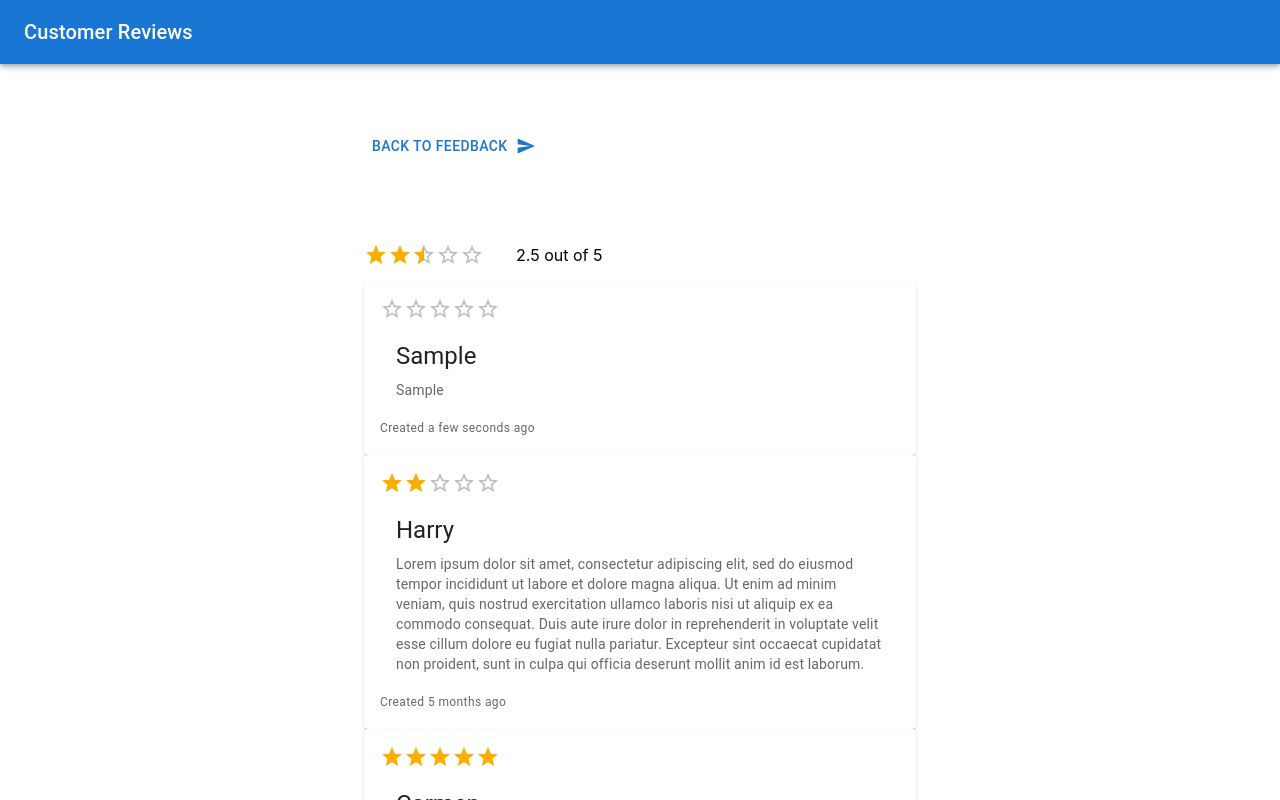
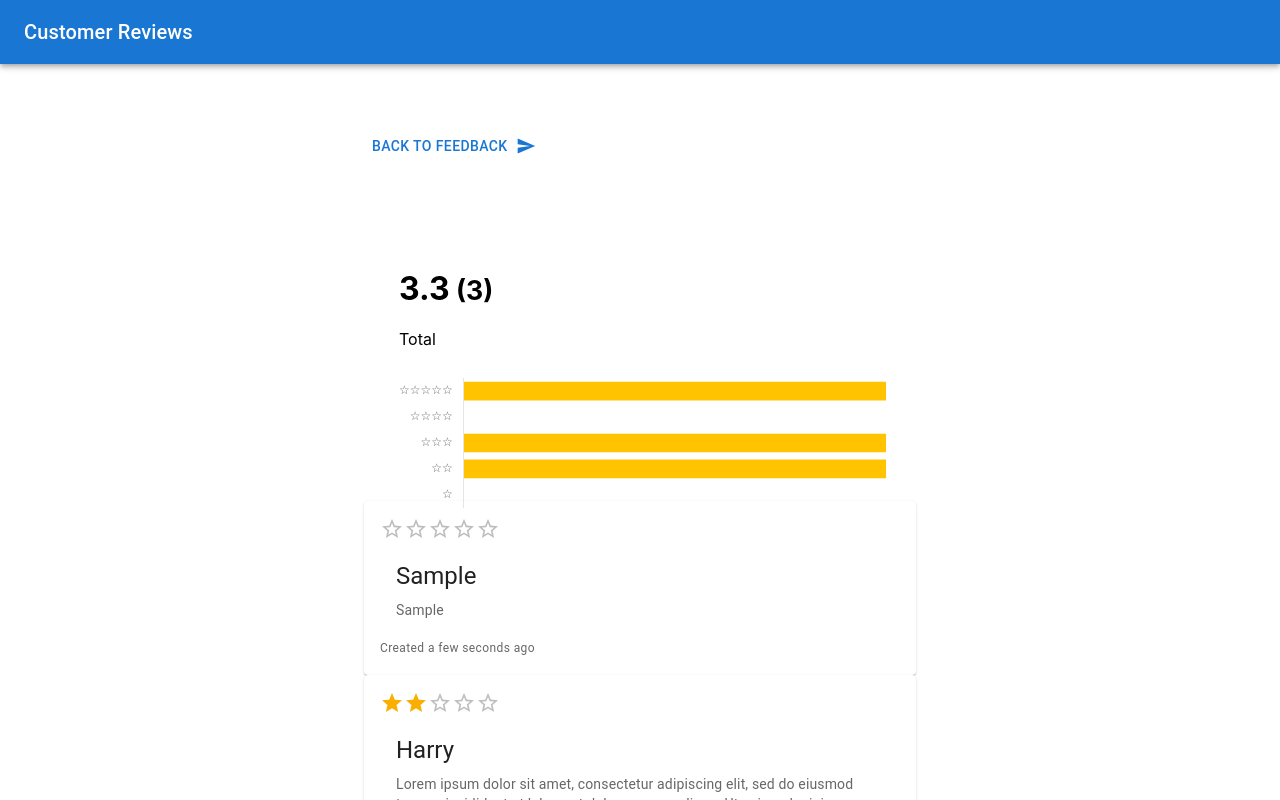
Before and after one commit to carmela121/customer-feedback, a React (Create React App) app: page / in a window 1280 px wide. Both pictures are taken after typing "Sample", "name@example.com", "Sample" into the empty fields and a click on the button "SUBMIT". Shown: the top 800 px of the page. Built offline with nearby package versions, Linux system fonts and the light colour scheme.

Commit message:
add start average

```diff
--- a/package.json
+++ b/package.json
@@ -10,8 +10,10 @@
     "@testing-library/jest-dom": "^5.16.5",
     "@testing-library/react": "^13.4.0",
     "@testing-library/user-event": "^13.5.0",
+    "chart.js": "^4.0.1",
     "moment": "^2.29.4",
     "react": "^18.2.0",
+    "react-chartjs-2": "^5.0.1",
     "react-dom": "^18.2.0",
     "react-router-dom": "^6.4.4",
     "react-scripts": "5.0.1",
--- /dev/null
+++ b/src/components/StarChart.jsx
@@ -0,0 +1,118 @@
+import { Bar } from "react-chartjs-2";
+import {
+  Chart,
+  BarElement,
+  Tooltip,
+  LinearScale,
+  CategoryScale,
+} from "chart.js";
+
+Chart.register(BarElement, Tooltip, LinearScale, CategoryScale);
+
+export const StarRatingsChart = ({ starCounts, width = 250, height = 350 }) => {
+  const options = {
+    indexAxis: "y",
+    elements: {
+      bar: {
+        borderWidth: 0,
+      },
+    },
+    responsive: false,
+    scales: {
+      x: {
+        stacked: true,
+        display: false,
+        grid: {
+          display: false,
+        },
+      },
+      y: {
+        stacked: true,
+        grid: {
+          display: false,
+        },
+      },
+    },
+    plugins: {
+      legend: {
+        display: false,
+      },
+      title: {
+        display: false,
+      },
+      tooltip: {
+        mode: "y",
+        callbacks: {
+          label: (item) => {
+            const label = labels[item.datasetIndex];
+            console.log(starCounts, label)
+            return `${label}: ${starCounts[label][4 - item.dataIndex]}`;
+          },
+        },
+      },
+    },
+  };
+
+  const data = {
+    labels: ["☆☆☆☆☆", "☆☆☆☆", "☆☆☆", "☆☆", "☆"],
+    datasets: [],
+  };
+
+  let labels = Object.keys(starCounts);
+  let numSets = labels.length;
+  for (let i = 0; i < numSets; i++) {
+    const label = labels[i];
+    let series;
+    if (i < numSets - 1) {
+      series = starCounts[label].map(
+        (v, j) => v - starCounts[labels[i + 1]][j]
+      );
+    } else {
+      series = [...starCounts[label]];
+    }
+    data.datasets.push({
+      label,
+      data: series.reverse(),
+      backgroundColor: `rgba(255, 195, 0, ${Math.pow(0.5, numSets - 1 - i)})`,
+    });
+  }
+
+  const ratings = labels.map((label) => {
+    const data = starCounts[label];
+    let count = data[0] + data[1] + data[2] + data[3] + data[4];
+    let rating = "0.0";
+    if (count > 0) {
+      rating = (
+        (data[0] + data[1] * 2 + data[2] * 3 + data[3] * 4 + data[4] * 5) /
+        count
+      ).toFixed(1);
+    }
+    return { label, rating, count };
+  });
+
+  return (
+    <div className="star-ratings-chart" style={{ width, height }}>
+      <table>
+        <tbody>
+          <tr>
+            {ratings.map((r) => (
+              <td key={r.label}>
+                <h1>
+                  {r.rating}
+                  <small> ({r.count})</small>
+                </h1>
+                <p>{r.label}</p>
+              </td>
+            ))}
+          </tr>
+        </tbody>
+      </table>
+      <Bar
+        options={options}
+        data={data}
+        width={width - 10}
+        height={height - 50}
+      />
+    </div>
+  );
+};
--- a/src/reviews/ReviewList.tsx
+++ b/src/reviews/ReviewList.tsx
@@ -1,5 +1,6 @@
 import React, { useState } from "react";
 import { data, sortedReviews } from "../data";
+import { StarRatingsChart } from "../components/StarChart";
 import {
   Button,
   CardActionArea,
@@ -11,7 +12,6 @@ import {
   Box,
   TextField,
   Grid,
-
 } from "@mui/material";
 import SendIcon from "@mui/icons-material/Send";
 import moment from "moment";
@@ -159,55 +159,27 @@ export const ReviewList = () => {
 
           <Box
             sx={{
-              width: 200,
-              display: "flex",
-              alignItems: "center",
+              ml: 2,
+              marginBottom: 5,
+              width: "100%",
+              padding: 2,
+              minWidth: "200px",
             }}
           >
-            <Rating
-              name="half-rating"
-              value={reviewAverage()}
-              precision={0.5}
-              readOnly
+            <StarRatingsChart
+              starCounts={{
+                Total: [
+                  reviewOne.length,
+                  reviewTwo.length,
+                  reviewThree.length,
+                  reviewFour.length,
+
+                  reviewFive.length,
+                ],
+              }}
+              width={500}
+              height={200}
             />
-            <Box
-              sx={{ ml: 2, width: "100%", padding: 2, minWidth: "200px" }}
-            >{`${reviewAverage()} out of 5`}</Box>
-            {/* 5 star{" "}
-            <LinearProgress
-              sx={{ height: "12px" }}
-              color={"warning"}
-              variant="determinate"
-              value={reviewFive.length}
-            />
-            4 star{" "}
-            <LinearProgress
-              sx={{ height: "12px" }}
-              color={"warning"}
-              variant="determinate"
-              value={reviewFour.length}
-            />
-            3 star{" "}
-            <LinearProgress
-              sx={{ height: "12px" }}
-              color={"warning"}
-              variant="determinate"
-              value={reviewThree.length}
-            />
-            2 star{" "}
-            <LinearProgress
-              sx={{ height: "12px" }}
-              color={"warning"}
-              variant="determinate"
-              value={reviewTwo.length}
-            />
-            1 star{" "}
-            <LinearProgress
-              sx={{ height: "12px" }}
-              color={"warning"}
-              variant="determinate"
-              value={reviewOne.length}
-            /> */}
           </Box>
 
           {reviews &&
```
Also changed, not shown: src/components/StarChart.tsx (deleted, +0 -121 lines), 1 other file (tests, documents, lock files or other folders).
